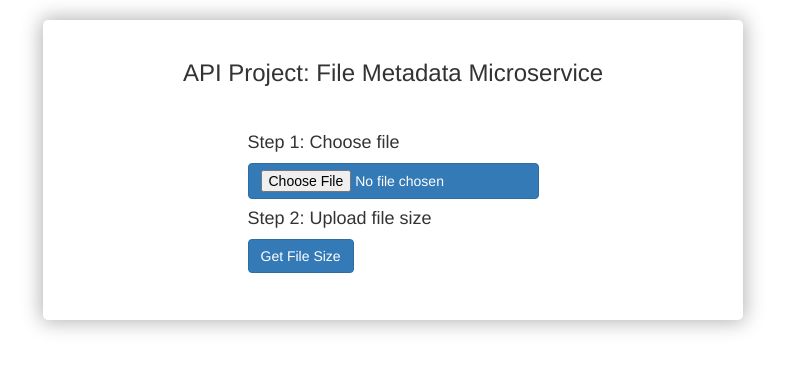
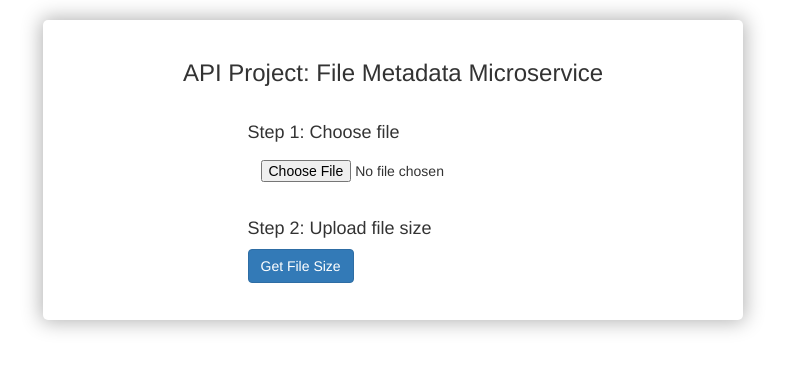
Before and after one commit to MinaNgh/File-Metadata-Microservice, a website: page view/index.html in a window 1280 px wide. Shown: the whole page, without its empty margins (247-1032 px from the left). Drawn offline with nearby package versions, Linux system fonts and the light colour scheme.

Commit message:
Updating

```diff
--- a/view/index.html
+++ b/view/index.html
@@ -6,13 +6,15 @@
 	<body>
 		<div id="container" class="container-fluid">
 			<h3>API Project: File Metadata Microservice</h3>
-			<form action="/api/upload" method="POST" class="form-inline"  enctype="multipart/form-data">
-			<div class="form-row">
+			<form action="/api/upload" method="POST" class="form-row"  enctype="multipart/form-data">
+			<div class="row">
 				<div class="col">
 					<h4>Step 1: Choose file</h4>
-					<input type="file" class="form-control-file btn btn-primary" name="file">
 
-				</div>
+					<input type="file" class="form-control-file btn btn-file  " name="file" required="required">
+
+				</div><br/>
+
 				<div class="col">
 					<h4>Step 2: Upload file size</h4>
 					<input class="btn btn-primary" type="submit" name="uploadFile" value="Get File Size">
```
Also changed, not shown: public/style.css (+14 -0 lines), server.js (+3 -4 lines).
